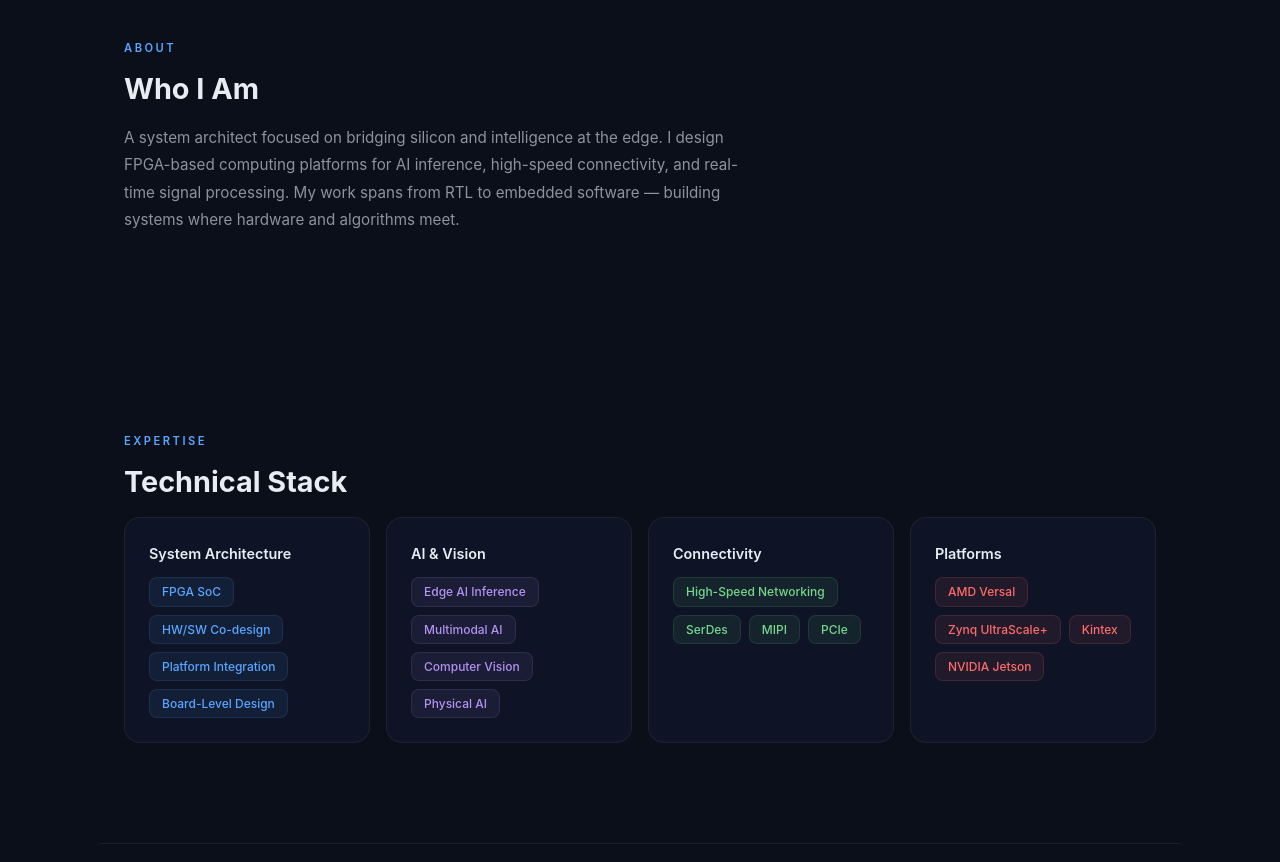
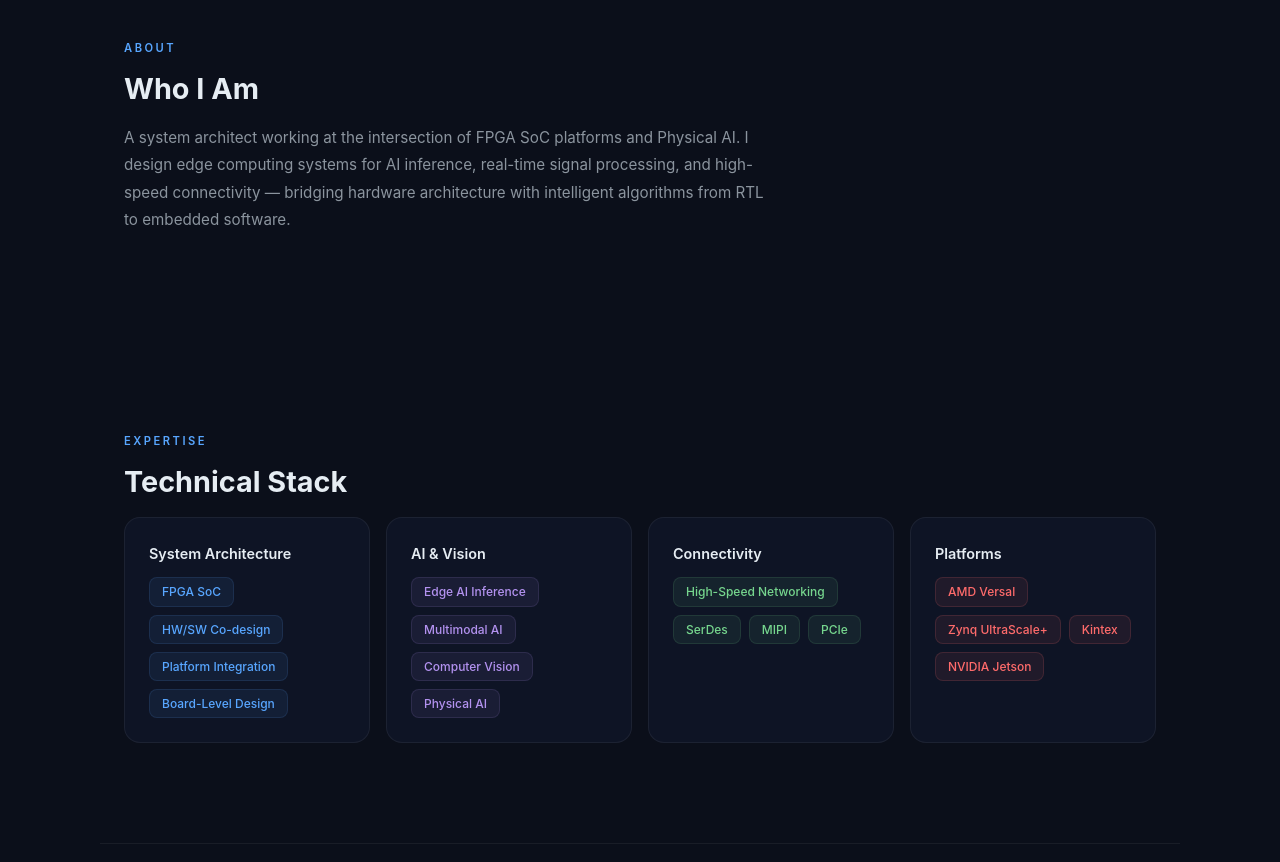
Before and after one commit to andrew-zyf/andrew-zyf.github.io, a plain HTML site: page index.html in a window 1280 px wide. Shown: the part 860-1722 px from the top of the page. Drawn offline with Linux system fonts and the light colour scheme.

Commit message:
Update about: focus on FPGA SoC and Physical AI

```diff
--- a/index.html
+++ b/index.html
@@ -233,7 +233,7 @@
         <div class="section-label">About</div>
         <div class="section-title">Who I Am</div>
         <div class="about-text" style="max-width:640px">
-                A system architect focused on bridging silicon and intelligence at the edge. I design FPGA-based computing platforms for AI inference, high-speed connectivity, and real-time signal processing. My work spans from RTL to embedded software — building systems where hardware and algorithms meet.
+                A system architect working at the intersection of FPGA SoC platforms and Physical AI. I design edge computing systems for AI inference, real-time signal processing, and high-speed connectivity — bridging hardware architecture with intelligent algorithms from RTL to embedded software.
             </div>
     </div>
 </section>
```
